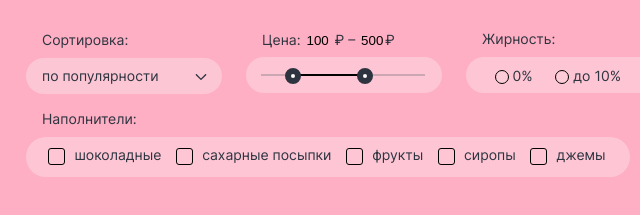
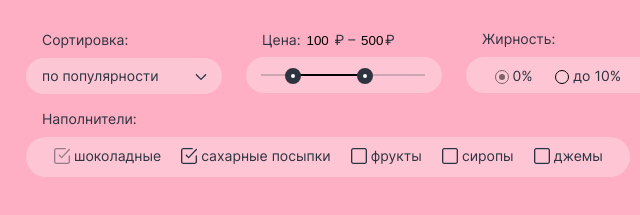
Before and after one commit to htmlacademy-htmlcss/2071313-gllacy-34, a plain HTML site: page catalog.html in a window 1280 px wide. Shown: the part 229-444 px from the top of the page, 29-669 px from the left. Drawn offline with Linux system fonts and the light colour scheme.

Commit message:
Защита проекта Глейси

```diff
--- a/catalog.html
+++ b/catalog.html
@@ -5,6 +5,8 @@
     <meta charset="utf-8">
     <title>HTML Academy: Глейси</title>
     <link rel="stylesheet" href="style.css">
+    <link rel="icon" href="favicon.ico">
+    <link rel="icon" type="image/png" href="images/favicon.png">
   </head>
 
   <body class="body-pink">
@@ -216,7 +218,7 @@
                 <li class="catalog-radio-item">
                   <label class="catalog-radio-label">
                     <input class="real-radio-btn visually-hidden" type="radio" name="bluetooth" value="yes"
-                      tabindex="-1">
+                      tabindex="-1" disabled checked>
                     <span class="radio-btn" tabindex="0"></span>
                     0%
                   </label>
@@ -251,24 +253,26 @@
               <legend class="catalog-legend">Наполнители:</legend>
               <ul class="catalog-radio-list catalog-check-list">
                 <li class="catalog-filter-item">
-                  <input type="checkbox" class="custom-checkbox" id="chocolad" name="chocolad" value="yes">
-                  <label class="catalog-radio-label control" for="chocolad">шоколадные</label>
+                  <input type="checkbox" class="custom-checkbox" id="chocolad" name="chocolad" value="yes" tabindex="-1"
+                    checked disabled>
+                  <label class="catalog-radio-label control" for="chocolad" tabindex="0">шоколадные</label>
                 </li>
                 <li class="catalog-filter-item">
-                  <input type="checkbox" class="custom-checkbox" id="shugar" name="shugar" value="yes">
-                  <label class="catalog-radio-label control" for="shugar">сахарные посыпки</label>
+                  <input type="checkbox" class="custom-checkbox" id="shugar" name="shugar" value="yes" tabindex="-1"
+                    checked>
+                  <label class="catalog-radio-label control" for="shugar" tabindex="0">сахарные посыпки</label>
                 </li>
                 <li class="catalog-filter-item">
-                  <input type="checkbox" class="custom-checkbox" id="fruits" name="fruits" value="yes">
-                  <label class="catalog-radio-label control" for="fruits">фрукты</label>
+                  <input type="checkbox" class="custom-checkbox" id="fruits" name="fruits" value="yes" tabindex="-1">
+                  <label class="catalog-radio-label control" for="fruits" tabindex="0">фрукты</label>
                 </li>
                 <li class="catalog-filter-item">
-                  <input type="checkbox" class="custom-checkbox" id="syrup" name="syrup" value="yes">
-                  <label class="catalog-radio-label control" for="syrup">сиропы</label>
+                  <input type="checkbox" class="custom-checkbox" id="syrup" name="syrup" value="yes" tabindex="-1">
+                  <label class="catalog-radio-label control" for="syrup" tabindex="0">сиропы</label>
                 </li>
                 <li class="catalog-filter-item">
-                  <input type="checkbox" class="custom-checkbox" id="jam" name="jam" value="yes">
-                  <label class="catalog-radio-label control" for="jam">джемы</label>
+                  <input type="checkbox" class="custom-checkbox" id="jam" name="jam" value="yes" tabindex="-1">
+                  <label class="catalog-radio-label control" for="jam" tabindex="0">джемы</label>
                 </li>
               </ul>
             </fieldset>
--- a/style.css
+++ b/style.css
@@ -1402,7 +1402,7 @@ body {
 }
 
 .subscription-text {
-  margin: 0;
+  margin: 0 0 20px;
   width: 506px;
 }
 
@@ -2082,6 +2082,16 @@ body {
   opacity: 0.3;
 }
 
+.real-radio-btn:disabled + .radio-btn:not([hover]) {
+  opacity: 0.5;
+  pointer-events: none;
+}
+
+.real-radio-btn:checked:disabled + .radio-btn:not([hover]) {
+  opacity: 0.5;
+  pointer-events: none;
+}
+
 .radio-btn::before {
   content: '';
   display: inline-block;
@@ -2102,7 +2112,7 @@ body {
 
 .catalog-check-list {
   justify-content: space-around;
-  padding: 0 17px 0 15px;
+  padding: 0 15px 0 20px;
   height: 40px;
   min-width: 604px;
 }
@@ -2143,26 +2153,48 @@ body {
 
 .control {
   display: inline-flex;
-  align-items: flex-end;
+  align-items: center;
 }
 
 .control::before {
-  content: '';
-  width: 15px;
-  height: 15px;
-  border: 1.3px solid #000000;
-  border-radius: 3px;
-  margin-right: 9px;
+  content: "";
+  display: block;
+  position: relative;
+  right: 4px;
+  width: 16px;
+  height: 16px;
+  background-image: url("images/vector/checkbox2.svg");
   background-repeat: no-repeat;
-  background-position: center center;
-  background-size: 50% 50%;
   cursor: pointer;
 }
 
+.control:hover::before {
+  background-image: url("images/vector/checkbox-hover2.svg");
+}
+
 .custom-checkbox:checked + .control::before {
-  background-image: url("images/vector/checkbox.svg");
-  background-size: 14px;
-  background-position: top;
+  background-image: url("images/vector/checkbox1.svg");
+}
+
+.custom-checkbox:checked + .control:hover::before {
+  background-image: url("images/vector/checkbox-hover1.svg");
+}
+
+.custom-checkbox:disabled + .control:not([hover])::before {
+  opacity: 0.5;
+  background-image: url("images/vector/checkbox2.svg");
+  cursor: default;
+}
+
+.custom-checkbox:checked:disabled + .control:not([hover])::before {
+  opacity: 0.5;
+  background-image: url("images/vector/checkbox1.svg");
+  cursor: default;
+}
+
+.control:focus-visible {
+  outline: 1.4px solid #000000;
+  outline-offset: 14px;
 }
 
 .catalog-filter-button {
```
Also changed, not shown: index.html (+2 -0 lines), favicon.ico (added), images/favicon.png (added), images/vector/checkbox-hover1.svg (added), images/vector/checkbox-hover2.svg (added), images/vector/checkbox1.svg (added), images/vector/checkbox2.svg (added).
